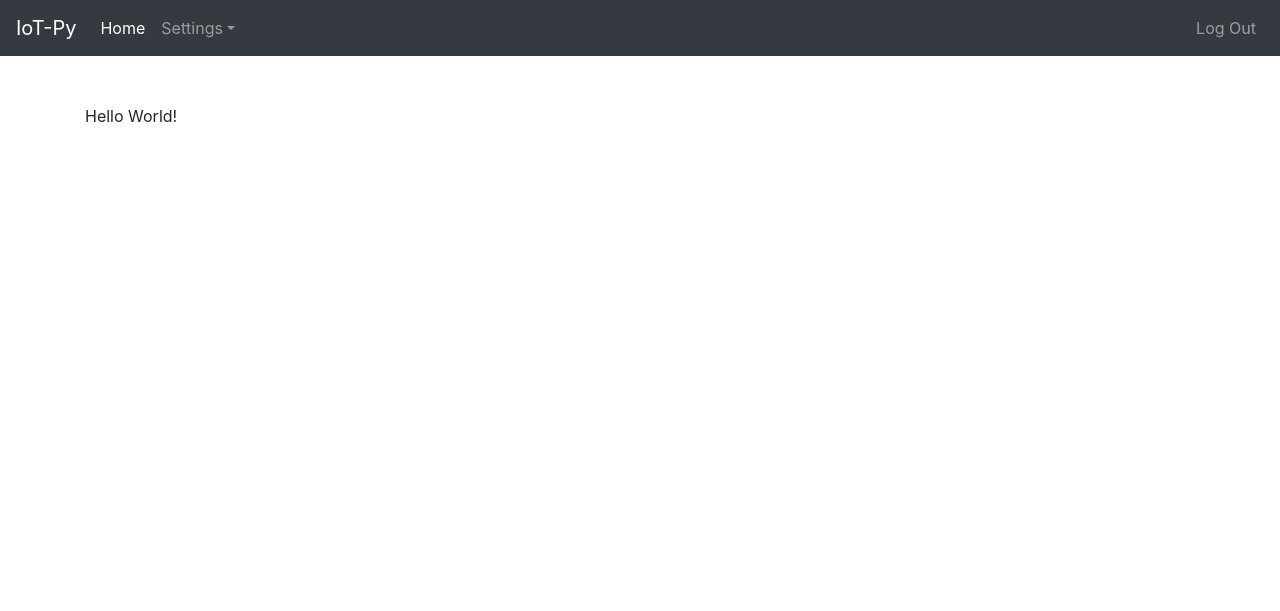
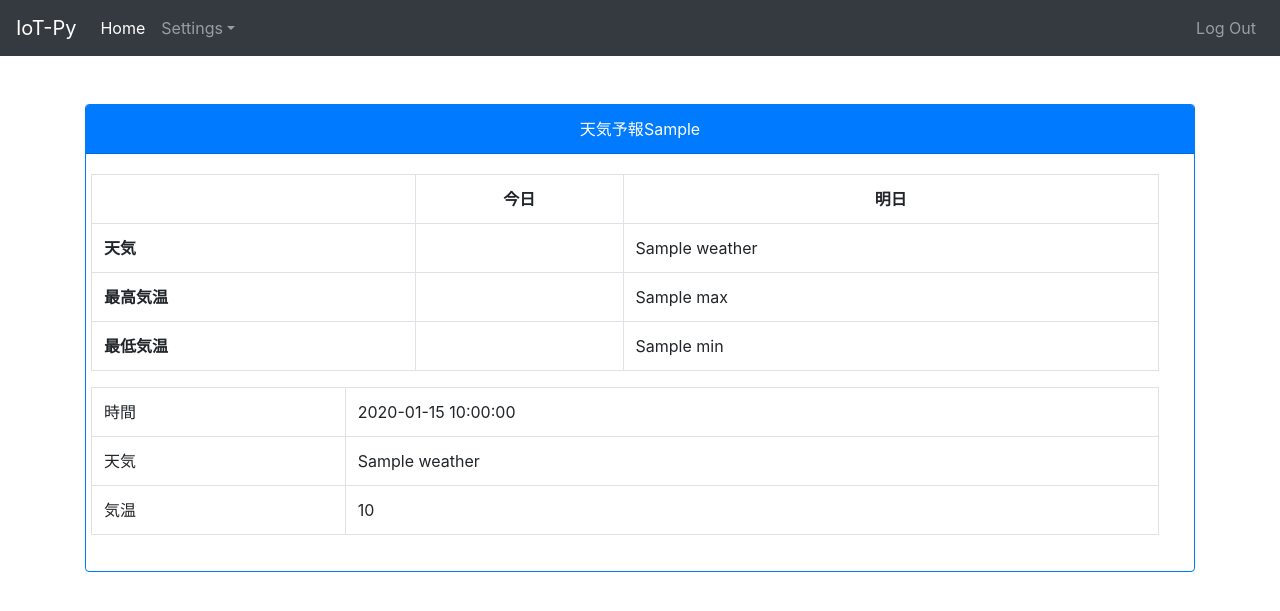
Before and after one commit to ichigozero/iot-py, a Python web app: template app/templates/index.html in a window 1280 px wide. Shown: the top 611 px of the page. Run offline with Jinja, Linux system fonts and the light colour scheme; the template is opened without the code that fills it: most values are stand-ins (such as "Sample title", 1, 10 or a date in 2020).

Commit message:
Fetch weather forecast and show it on index page

```diff
--- a/app/__init__.py
+++ b/app/__init__.py
@@ -9,6 +9,7 @@
 migrate = Migrate()
 login = LoginManager()
 login.login_view = 'login'
+pytenki_task = None
 
 
 def create_app(class_config=Config):
--- a/app/tasks.py
+++ b/app/tasks.py
@@ -58,9 +58,9 @@
 
     @wait_event
     def _fetch_data(self):
-        city_id = get_dict_val(self.settings, ['fcast_area', 'city_id'])
+        city_id = get_dict_val(self.settings, ['fcst_area', 'city_id'])
         pinpoint_id = get_dict_val(self.settings,
-                                   ['fcast_area', 'pinpoint_id'])
+                                   ['fcst_area', 'pinpoint_id'])
 
         self.fcast_summary.fetch_weather_data(city_id)
         self.fcast_details.fetch_parse_html_source(pinpoint_id)
--- a/app/templates/index.html
+++ b/app/templates/index.html
@@ -4,6 +4,78 @@
 {% block content %}
 {{ navbar(current_user) }}
 <div class="container my-5">
-  <p>Hello World!</p>
+  <div class="row">
+    <div class="col">
+      <div class="card border-primary">
+        <div
+          class="card-header text-white text-center bg-primary"
+        >天気予報<span id="forecast-loc">{{ fcast_loc }}</span></div>
+        <div class="card-body">
+          <div class="row table-responsive">
+            <table class="table table-bordered">
+              <tbody>
+                <tr>
+                  <th></th>
+                  <th class="text-center">今日</th>
+                  <th class="text-center">明日</th>
+                </tr>
+                <tr>
+                  <th scope="row">天気</th>
+                  <td id="today-weather">
+                    {{ today_fcast['weather'] or '' }}
+                  </td>
+                  <td id="tomorrow-weather">
+                    {{ tomorrow_fcast['weather'] or '' }}
+                  </td>
+                </tr>
+                <tr>
+                  <th scope="row">最高気温</th>
+                  <td id="today-max-temp">
+                    {{ today_fcast['temp']['max'] or '' }}
+                  </td>
+                  <td id="tomorrow-max-temp">
+                    {{ tomorrow_fcast['temp']['max'] or '' }}
+                  </td>
+                </tr>
+                <tr>
+                  <th scope="row">最低気温</th>
+                  <td id="today-min-temp">
+                    {{ today_fcast['temp']['min'] or '' }}
+                  </td>
+                  <td id="tomorrow-min-temp">
+                    {{ tomorrow_fcast['temp']['min'] or '' }}
+                  </td>
+                </tr>
+              </tbody>
+            </table>
+          </div>
+          <div class="row table-responsive">
+            <table class="table table-bordered">
+              <tbody>
+                <tr>
+                  <td>時間</td>
+                  {% for item in fcast_24_hours %}
+                  <td id="hour-{{ loop.index }}">{{ item['time'] }}</td>
+                  {% endfor %}
+                </tr>
+                <tr>
+                  <td>天気</td>
+                  {% for item in fcast_24_hours %}
+                  <td id="weather-{{ loop.index }}">{{ item['weather'] }}</td>
+                  {% endfor %}
+                </tr>
+                <tr>
+                  <td>気温</td>
+                  {% for item in fcast_24_hours %}
+                  <td id="temp-{{ loop.index }}">{{ item['temp'] }}</td>
+                  {% endfor %}
+                </tr>
+              </tbody>
+            </table>
+          </div>
+        </div>
+      </div>
+    </div>
+  </div>
 </div>
 {% endblock %}
```
Also changed, not shown: app/main/views.py (+19 -1 lines), tests/conftest.py (+25 -21 lines), tests/functional/test_auth.py (+1 -1 lines), tests/functional/test_main.py (+14 -1 lines).
